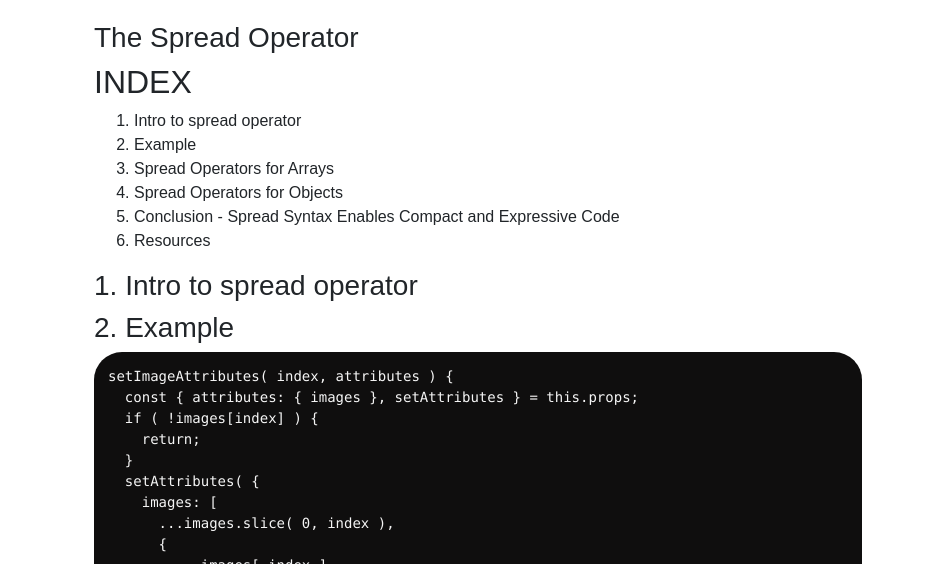
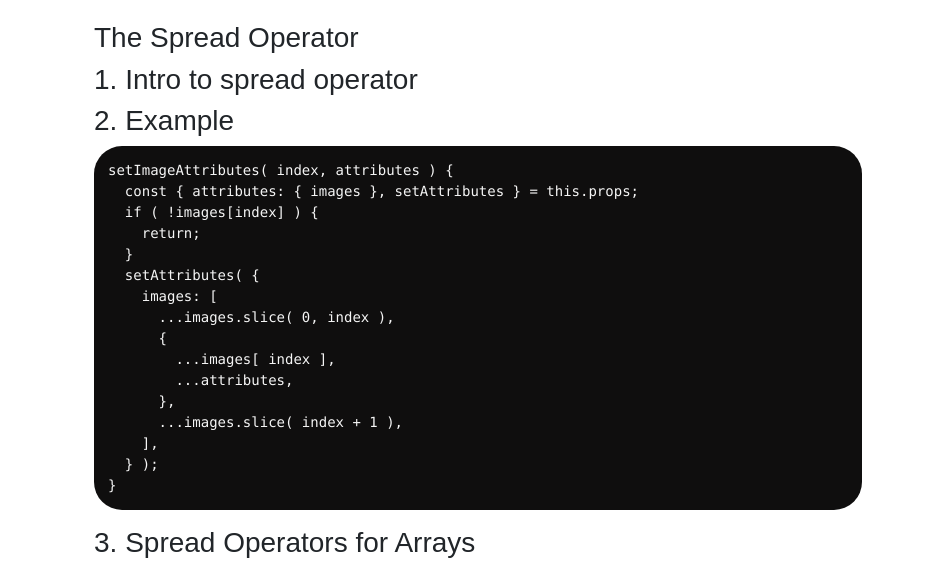
Before and after one commit to memoev/logmemo.com, a Gatsby site: page /blog/2020-08-01-spread-operator in a window 1280 px wide. Shown: the part 175-739 px from the top of the page, without its empty margins (162-1108 px from the left). Built offline with nearby package versions, Linux system fonts and the light colour scheme; Gatsby itself is replaced by a stand-in of ours; some packages are replaced by stand-ins of ours; code samples lack their colours.

Commit message:
:speech_balloon: removed indexes
removed indexes so the preview shows relevant information

```diff
--- a/content/blog/2020-08-01-spread-operator/index.md
+++ b/content/blog/2020-08-01-spread-operator/index.md
@@ -3,15 +3,6 @@ slug: "/blog/2020-08-01-spread-operator"
 date: "2020-08"
 title: "The Spread Operator"
 ---
-
-## INDEX
-
-1. Intro to spread operator
-2. Example
-3. Spread Operators for Arrays
-4. Spread Operators for Objects
-5. Conclusion - Spread Syntax Enables Compact and Expressive Code
-6. Resources
 
 ### 1. Intro to spread operator
 
--- a/content/blog/2020-08-02-promises-async-await/index.md
+++ b/content/blog/2020-08-02-promises-async-await/index.md
@@ -3,11 +3,6 @@ slug: "/blog/2020-08-02-async-await"
 date: "2020-08"
 title: "Promises, Async & Await"
 ---
-
-# INDEX
-1. Promises
-2. Chaining (Promise Chaining)
-3. Async/Await
 
 ### 1. PROMISES
 
```
